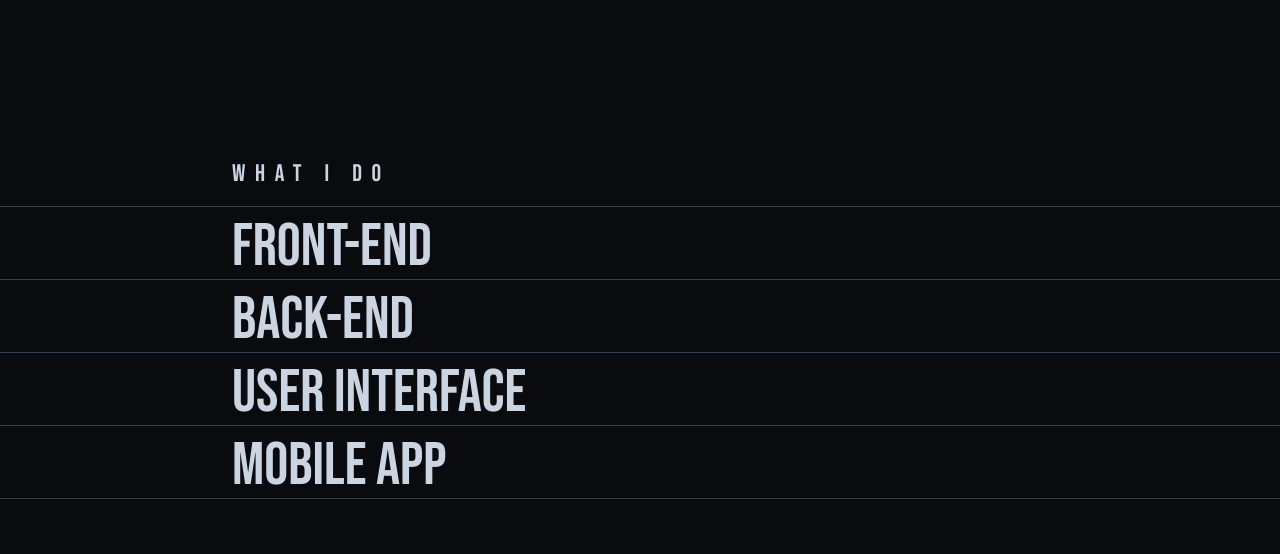
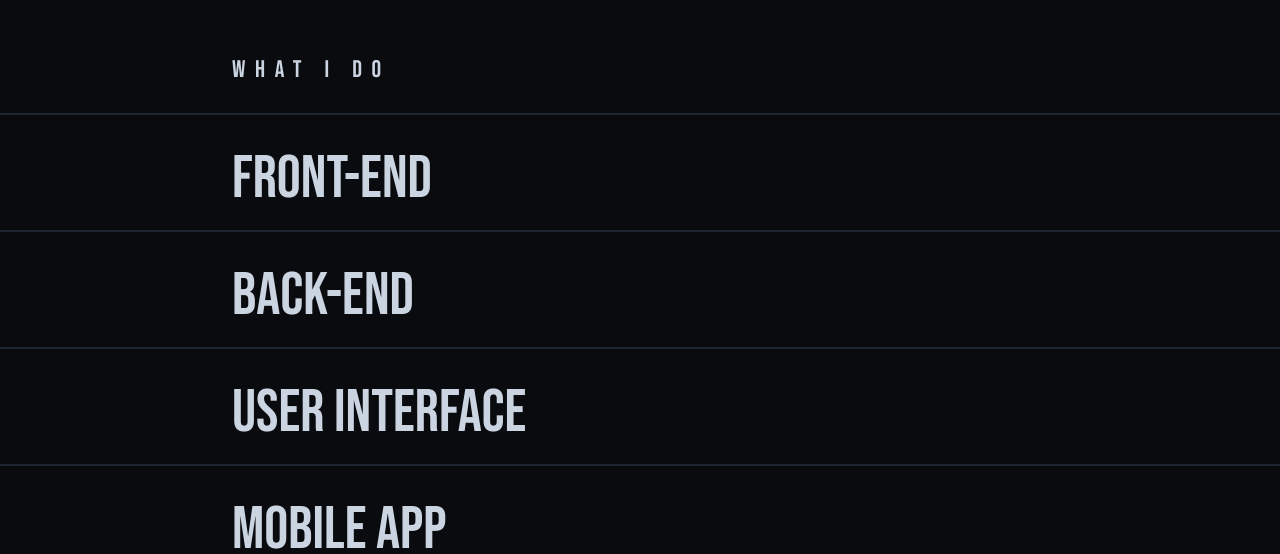
Before and after one commit to tam11a/v2.tam11a.dev, a Next.js app: page / in a window 1280 px wide. Shown: the part 1620-2174 px from the top of the page. Built offline with nearby package versions, Linux system fonts and the light colour scheme.

Commit message:
added: animated strings path

```diff
--- a/src/app/(website)/components/clients.tsx
+++ b/src/app/(website)/components/clients.tsx
@@ -1,4 +1,5 @@
 import { cn } from "@/lib/utils";
+import StringLine from "./string-line";
 
 export default function Clients() {
 	const clients = ["Grade Limited", "Fascino", "RayosBD", "Brogrammers Lab"];
@@ -16,16 +17,20 @@ export default function Clients() {
 				</p>
 			</section>
 			<section className="mb-[20vh]">
-				<hr className="border-slate-700" />
+				<StringLine />
 				{clients.map((client, index) => (
 					<div
 						key={index}
-						className={cn("hover:bg-gradient-logo hover:text-background pt-4")}
+						className={
+							cn()
+							// "hover:bg-gradient-logo hover:text-background"
+						}
 					>
-						<p className="text-6xl leading-[80%] w-full max-w-4xl px-10 mb-2 mx-auto">
+						<p className="text-6xl leading-[80%] w-full max-w-4xl px-10 mb-4 mx-auto">
 							{client}
 						</p>
-						<hr className="border-slate-700" />
+						{/* <hr className="border-slate-700" /> */}
+						<StringLine />
 					</div>
 				))}
 			</section>
--- a/src/app/(website)/components/history.tsx
+++ b/src/app/(website)/components/history.tsx
@@ -1,4 +1,5 @@
 import { cn } from "@/lib/utils";
+import StringLine from "./string-line";
 
 export default function History() {
 	const history = [
@@ -31,7 +32,7 @@ export default function History() {
 			<h3 className="w-full text-2xl tracking-[0.6rem] max-w-4xl px-10 mx-auto mb-4">
 				History
 			</h3>
-			<hr className="border-slate-700" />
+			<StringLine />
 			{history.map((job, index) => (
 				<div
 					key={index}
@@ -40,7 +41,7 @@ export default function History() {
 						// "hover:bg-gradient-logo hover:text-background "
 					)}
 				>
-					<div className="grid grid-cols-7 md:gap-8 text-5xl max-w-4xl mx-auto px-10">
+					<div className="grid grid-cols-7 md:gap-8 text-5xl max-w-4xl mx-auto px-10 mb-5">
 						<p className="col-span-7 md:col-span-3 text-3xl md:text-4xl">
 							{job.date}
 						</p>
@@ -51,7 +52,7 @@ export default function History() {
 							</span>
 						</p>
 					</div>
-					<hr className="border-slate-700 mt-2" />
+					<StringLine />
 				</div>
 			))}
 		</section>
--- /dev/null
+++ b/src/app/(website)/components/string-line.tsx
@@ -0,0 +1,85 @@
+"use client";
+
+import { useEffect, useRef } from "react";
+
+export default function StringLine() {
+	const path = useRef<any>(null);
+	let progress = 0;
+	let x = 0.5;
+	let time = Math.PI / 2;
+	let reqId: any = null;
+
+	useEffect(() => {
+		setPath(progress);
+		// eslint-disable-next-line react-hooks/exhaustive-deps
+	}, []);
+
+	const setPath = (progress: number) => {
+		const width = window.innerWidth;
+		path.current.setAttributeNS(
+			null,
+			"d",
+			`M0 250 Q${width * x} ${250 + progress}, ${width} 250`
+		);
+	};
+
+	const lerp = (x: number, y: number, a: number) => x * (1 - a) + y * a;
+
+	const manageMouseEnter = () => {
+		if (reqId) {
+			cancelAnimationFrame(reqId);
+			resetAnimation();
+		}
+	};
+
+	const manageMouseMove = (e: any) => {
+		const { movementY, clientX } = e;
+		const pathBound = path.current.getBoundingClientRect();
+		x = (clientX - pathBound.left) / pathBound.width;
+		progress += movementY;
+		setPath(progress);
+	};
+
+	const manageMouseLeave = () => {
+		animateOut();
+	};
+
+	const animateOut = () => {
+		const newProgress = progress * Math.sin(time);
+		progress = lerp(progress, 0, 0.025);
+		time += 0.2;
+		setPath(newProgress);
+		if (Math.abs(progress) > 0.75) {
+			reqId = requestAnimationFrame(animateOut);
+		} else {
+			resetAnimation();
+		}
+	};
+
+	const resetAnimation = () => {
+		time = Math.PI / 2;
+		progress = 0;
+	};
+	return (
+		<div className={`h-[1px] mb-5 w-full relative`}>
+			<div
+				onMouseEnter={() => {
+					manageMouseEnter();
+				}}
+				onMouseMove={(e) => {
+					manageMouseMove(e);
+				}}
+				onMouseLeave={() => {
+					manageMouseLeave();
+				}}
+				className="h-10 w-full relative -top-5 z-[1] hover:h-[500px] hover:-top-[250px]"
+			></div>
+			<svg className="w-full h-[500px] absolute -top-[250px]">
+				<path
+					ref={path}
+					className="stroke-slate-700 stroke-1 fill-none"
+				></path>
+			</svg>
+		</div>
+	);
+}
--- a/src/app/(website)/components/what-i-do.tsx
+++ b/src/app/(website)/components/what-i-do.tsx
@@ -1,4 +1,5 @@
 import { cn } from "@/lib/utils";
+import StringLine from "./string-line";
 
 export default function WhatIDo() {
 	const whatIDo = ["Front-end", "BACK-END", "User Interface", "Mobile App"];
@@ -7,19 +8,19 @@ export default function WhatIDo() {
 			id="what-i-do"
 			className="flex flex-col justify-center min-h-svh"
 		>
-			<h3 className="w-full text-2xl tracking-[0.6rem] max-w-4xl px-10 mx-auto mb-4">
+			<h3 className="w-full text-2xl tracking-[0.6rem] max-w-4xl px-10 mx-auto mb-7">
 				What I Do
 			</h3>
-			<hr className="border-slate-700" />
+			<StringLine />
 			{whatIDo.map((skill, index) => (
 				<div
 					key={index}
-					className={cn("hover:bg-gradient-logo hover:text-background pt-4")}
+					className="pt-5"
 				>
-					<p className="text-6xl leading-[80%] w-full max-w-4xl px-10 mb-2 mx-auto">
+					<p className="text-6xl leading-[80%] w-full max-w-4xl px-10 mb-7 mx-auto">
 						{skill}
 					</p>
-					<hr className="border-slate-700" />
+					<StringLine />
 				</div>
 			))}
 		</section>
--- a/src/app/(website)/header.tsx
+++ b/src/app/(website)/header.tsx
@@ -4,6 +4,7 @@ import gsap from "gsap";
 import Image from "next/image";
 import Link from "next/link";
 import { useState } from "react";
+import MagneticComponent from "./magnetic";
 
 export default function Header() {
 	const isTouchDevice = "ontouchstart" in window;
@@ -45,21 +46,23 @@ export default function Header() {
 					className="h-12 opacity-0"
 				/>
 			</Link>
+			<MagneticComponent>
 				<p
 					id="me-nu"
 					className="text-xl p-5"
-				onMouseEnter={(e) => {
-					setCursorPosition((ocp) => ({
-						x: e.pageX - ocp.x,
-						y: e.pageY - ocp.y,
-					}));
-				}}
-				onMouseLeave={() => {
-					setCursorPosition({ x: 0, y: 0 });
-				}}
+					// onMouseEnter={(e) => {
+					// 	setCursorPosition((ocp) => ({
+					// 		x: e.pageX - ocp.x,
+					// 		y: e.pageY - ocp.y,
+					// 	}));
+					// }}
+					// onMouseLeave={() => {
+					// 	setCursorPosition({ x: 0, y: 0 });
+					// }}
 				>
 					ME-NU
 				</p>
+			</MagneticComponent>
 		</header>
 	);
 }
--- a/src/app/(website)/magnetic.tsx
+++ b/src/app/(website)/magnetic.tsx
@@ -2,7 +2,7 @@ import React, { useEffect, useRef } from "react";
 
 import gsap from "gsap";
 
-export default function Magnetic({
+export default function MagneticComponent({
 	children,
 }: {
 	children: React.ReactElement;
@@ -52,6 +52,7 @@ export default function Magnetic({
 		return () => {
 			magnetic.current.removeEventListener("mousemove", mouseMove);
 
+			// eslint-disable-next-line react-hooks/exhaustive-deps
 			magnetic.current.removeEventListener("mouseleave", mouseLeave);
 		};
 	}, []);
```
Lines whose indentation alone changed are shown as unchanged.
